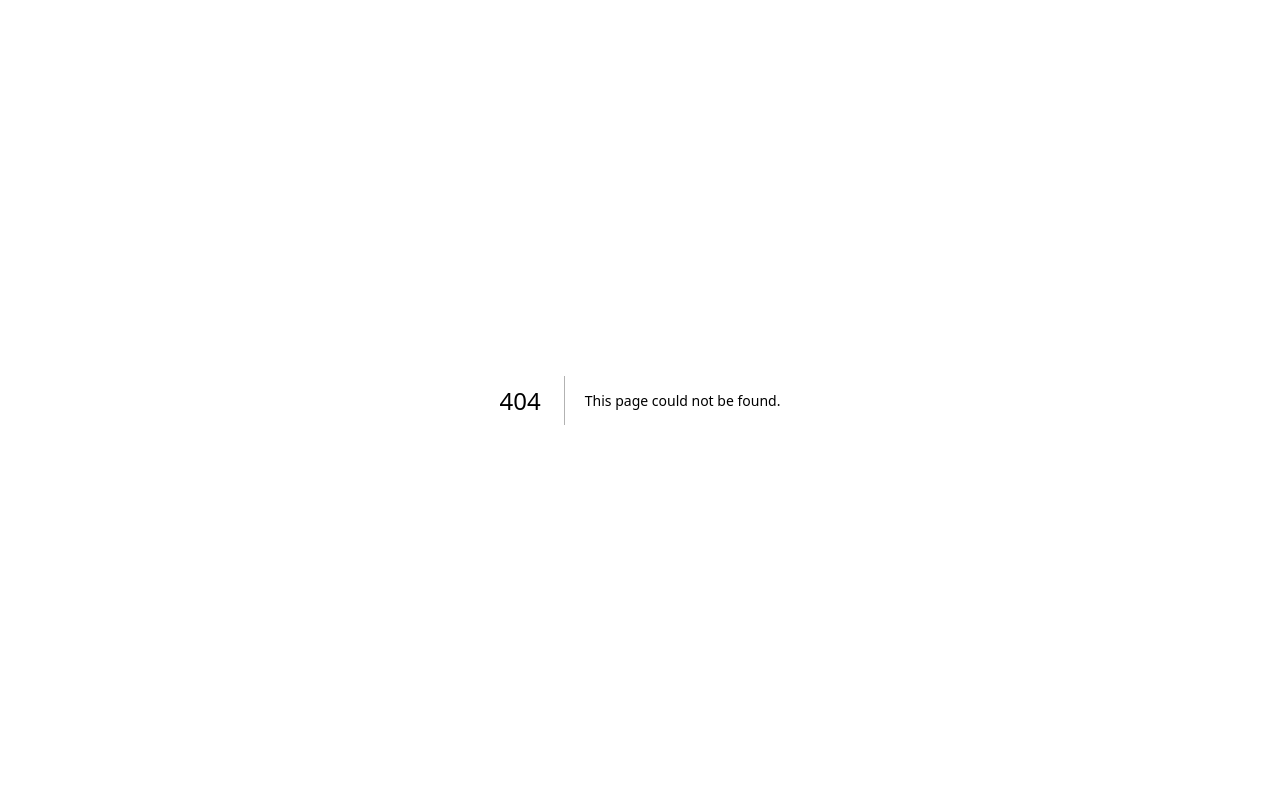
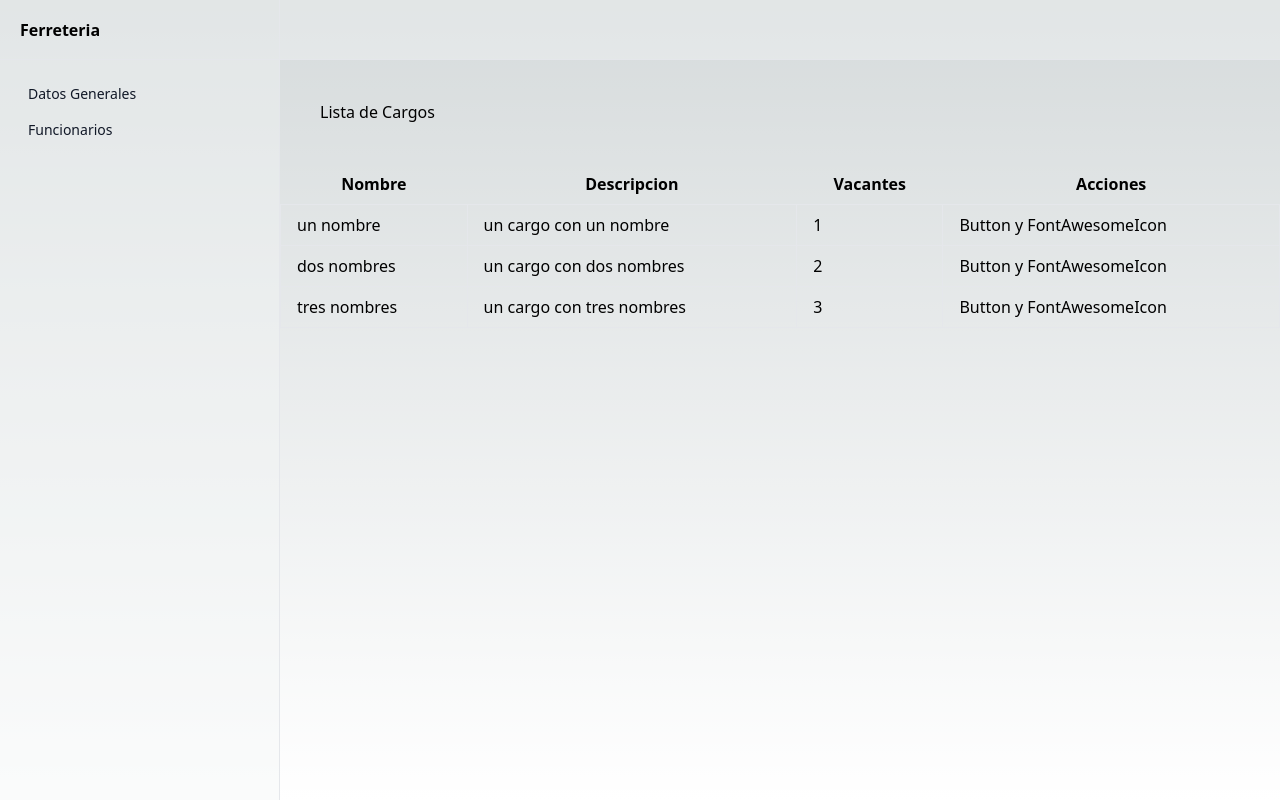
Before and after one commit to IvanSmir/Sistemas-de-Gestion, a Next.js app in the folder client/: page /generales/cargos in a window 1280 px wide. Before the commit this address had no page. Built offline with nearby package versions, Linux system fonts and the light colour scheme.

Commit message:
hice mi tabla

```diff
--- /dev/null
+++ b/client/src/components/generales/cargo/ListaCargo.tsx
@@ -0,0 +1,55 @@
+import React from 'react'
+
+const ListaCargo = () => {
+
+    const cargos = [
+        {
+            _id: 1,
+            nombre: "un nombre",
+            descripcion: "un cargo con un nombre",
+            vacantes: 1
+
+        },
+        {
+            _id: 2,
+            nombre: "dos nombres",
+            descripcion: "un cargo con dos nombres",
+            vacantes: 2
+
+        },
+        {
+            _id: 3,
+            nombre: "tres nombres",
+            descripcion: "un cargo con tres nombres",
+            vacantes: 3
+
+        }
+    ]
+
+    return <div>
+        <h1 className='flex flex-col p-10'>Lista de Cargos</h1>
+        <table className='table-auto w-full'>
+            <thead>
+                <tr>
+                    <th className='px-4 py-2'>Nombre</th>
+                    <th className='px-4 py-2'>Descripcion</th>
+                    <th className='px-4 py-2'>Vacantes</th>
+                    <th className='px-4 py-2'>Acciones</th>
+                </tr>
+            </thead>
+            <tbody>
+                {
+                    cargos.map(cargo => (
+                        <tr key={cargo._id}>
+                            <td className='border px-4 py-2'>{cargo.nombre}</td>
+                            <td className='border px-4 py-2'>{cargo.descripcion}</td>
+                            <td className='border px-4 py-2'>{cargo.vacantes}</td>
+                            <td className='border px-4 py-2'> Button y FontAwesomeIcon </td>
+                        </tr>)
+                    )
+                }
+            </tbody>
+        </table>
+    </div>
+}
+export default ListaCargo
--- /dev/null
+++ b/client/src/pages/generales/cargos/index.tsx
@@ -0,0 +1,13 @@
+import ListaCargo from '@/components/generales/cargo/ListaCargo'
+import Layout from '../../../app/layout'
+
+const index = () =>{
+    return(
+        <Layout>
+            <ListaCargo/>
+        </Layout>
+    )
+
+}
+
+export default index
```
